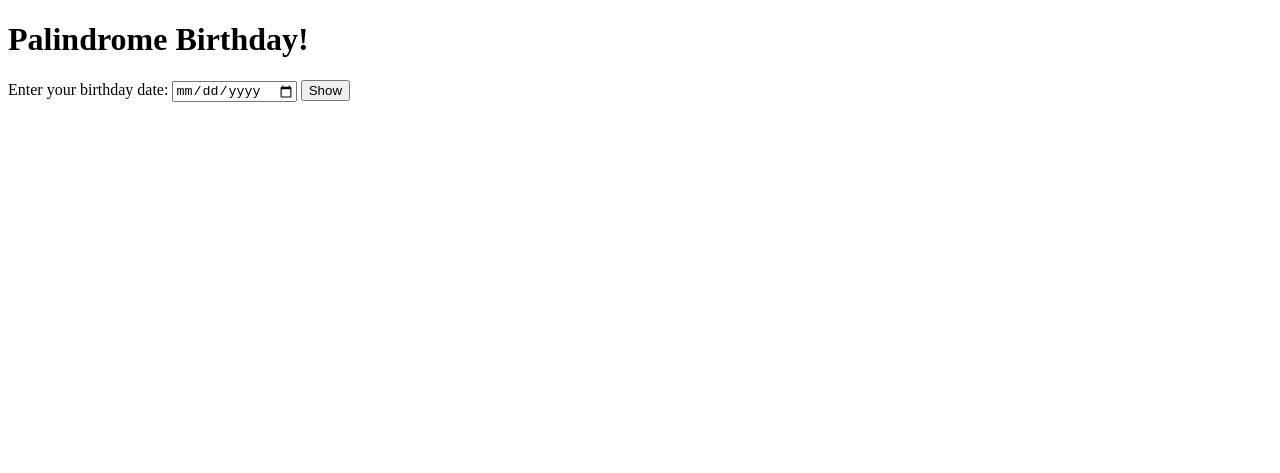
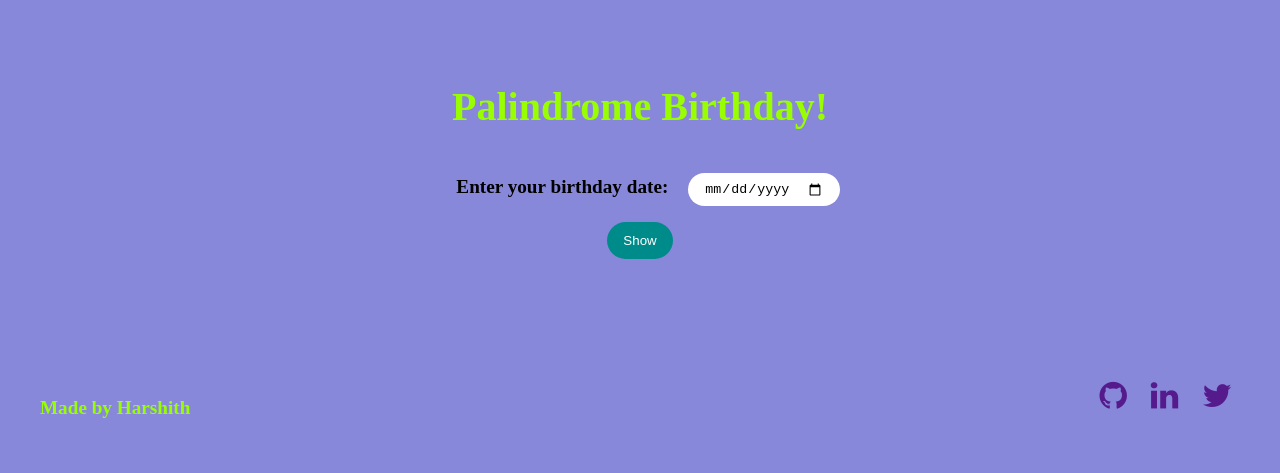
Before and after one commit to harshithbadiga/Palindrome-Birthday-NeoGCamp, a plain HTML site: page index.html in a window 1280 px wide. Drawn offline with Linux system fonts and the light colour scheme.

Commit message:
style added

```diff
--- a/index.html
+++ b/index.html
@@ -1,20 +1,42 @@
 <!DOCTYPE html>
 <html lang="en">
+
 <head>
     <meta charset="UTF-8">
     <meta http-equiv="X-UA-Compatible" content="IE=edge">
     <meta name="viewport" content="width=device-width, initial-scale=1.0">
+    <link rel="stylesheet" href="/style.css">
+    <link rel="stylesheet" href="https://cdnjs.cloudflare.com/ajax/libs/font-awesome/4.7.0/css/font-awesome.min.css" />
     <title>Palinedrome Birthday</title>
 </head>
+
 <body>
     <main>
         <h1>Palindrome Birthday!</h1>
-        <label class="input-label">Enter your birthday date:</label>
-        <input class="input" id="bday-input" type="date" />
-        <button id="show-btn">Show</button>
+        <div class="container">
+            <label class="input-label">Enter your birthday date:</label>
+            <input class="input" id="bday-input" type="date" />
+        </div>
+        <div class="show-btn">
+            <button id="show-btn">Show</button>
+        </div>
+
         <p id="result"></p>
-      </main>
+    </main>
+
+    <footer>
+        <div class="made-by">
+            <p class="tagline">Made by Harshith</p>
+        </div>
+        <div class="socials">
+            <a href="" class="footer-link"><i class="fa fa-github"></i></a>
+            <a href="" class="footer-link"><i class="fa fa-linkedin"></i></a>
+            <a href="" class="footer-link"><i class="fa fa-twitter"></i></a>
+        </div>
+    </footer>
+
 
     <script src="/index.js"></script>
 </body>
+
 </html>
--- a/style.css
+++ b/style.css
@@ -0,0 +1,76 @@
+*{
+    box-sizing: border-box;
+}
+
+body{
+    background-color: rgb(136, 136, 218);
+}
+
+main{
+    display: flex;
+    flex-direction: column;
+    padding: 2rem;
+    justify-content: center;
+    text-align: center;
+    margin: 0 auto;
+    width: 50vw;
+}
+
+.show-btn{
+    margin: 1rem 2rem;
+}
+button{
+    border-radius: 1.5rem;
+    padding: 0.7rem 1rem;
+    background-color: darkcyan;
+    color: white;
+    outline: none;
+    border: none;
+}
+
+h1{
+    color: rgb(153, 255, 0);
+    font-weight: bolder;
+    font-size: 2.5rem;
+    padding: 1rem 2rem;
+}
+
+label{
+    font-weight: bolder;
+    font-size: 1.2rem;
+    padding: 1rem;
+}
+
+input{
+    border-radius: 2rem;
+    padding: 0.5rem 1rem;
+    border: none;
+}
+
+p{
+    font-size: 1.2rem;
+    font-weight: bolder;
+}
+
+footer{
+
+    bottom: 0;
+    display: flex;
+    justify-content: space-between;
+    text-align: center;
+    padding: 2rem;
+
+}
+
+.socials{
+    font-size: 2rem;
+
+}
+
+a{
+    padding: 0.5rem;
+}
+
+.tagline{
+    color: rgb(153, 255, 0);
+}
```
